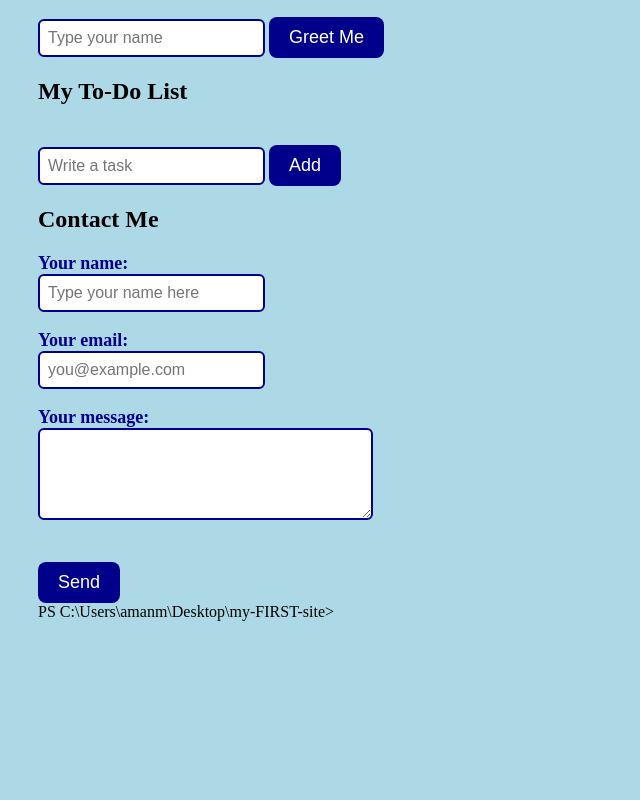
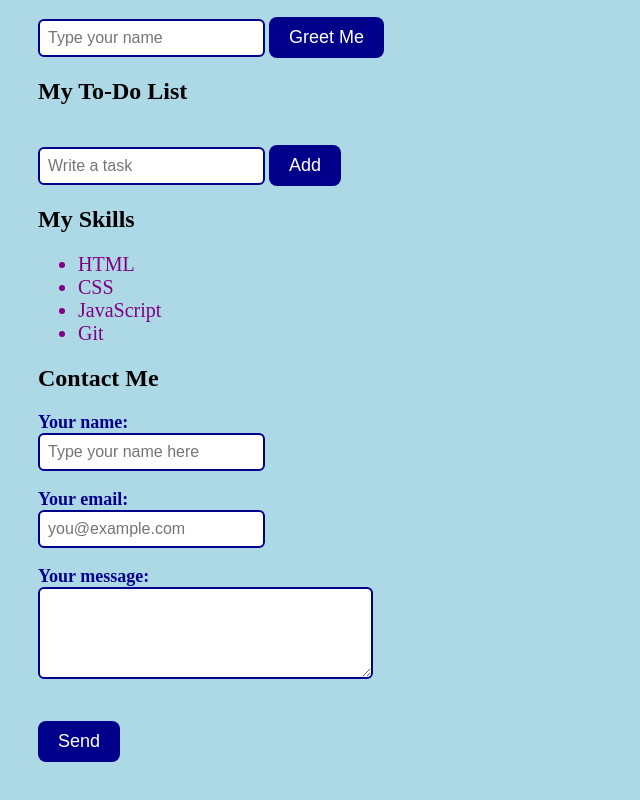
Before and after one commit to amanamaama/my-first-site, a plain HTML site: page index.html in a window 1280 px wide. Shown: the part 959-1759 px from the top of the page, without its empty margins (0-640 px from the left). Before the commit the page ends 1618 px from the top, so only its background shows below. Drawn offline with Linux system fonts and the light colour scheme.

Commit message:
Add skills list and remove extra text

```diff
--- a/index.html
+++ b/index.html
@@ -42,6 +42,8 @@
   <input type="text" id="taskInput" placeholder="Write a task">
   <button id="addButton">Add</button>
   <ul id="taskList"></ul>
+  <h2>My Skills</h2>
+  <ul id="skillList"></ul>
 
   <h2>Contact Me</h2>
   <form>
@@ -109,7 +111,13 @@
         document.getElementById("addButton").click();
       }
     };
+        let skills = ["HTML", "CSS", "JavaScript", "Git"];
+
+    for (let i = 0; i < skills.length; i++) {
+      let li = document.createElement("li");
+      li.textContent = skills[i];
+      document.getElementById("skillList").appendChild(li);
+    }
   </script>
 </body>
 </html>
-PS C:\Users\amanm\Desktop\my-FIRST-site>
```
